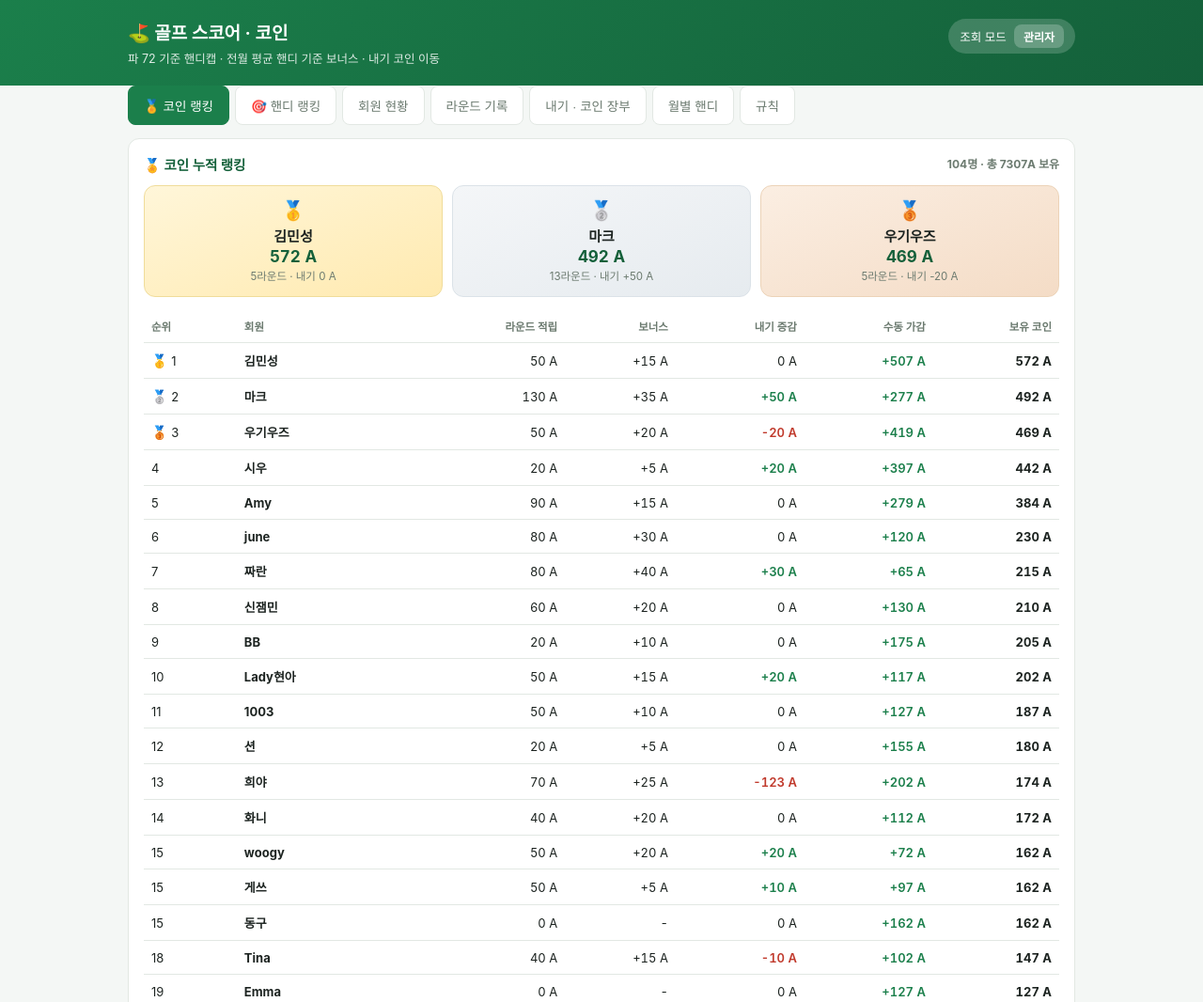
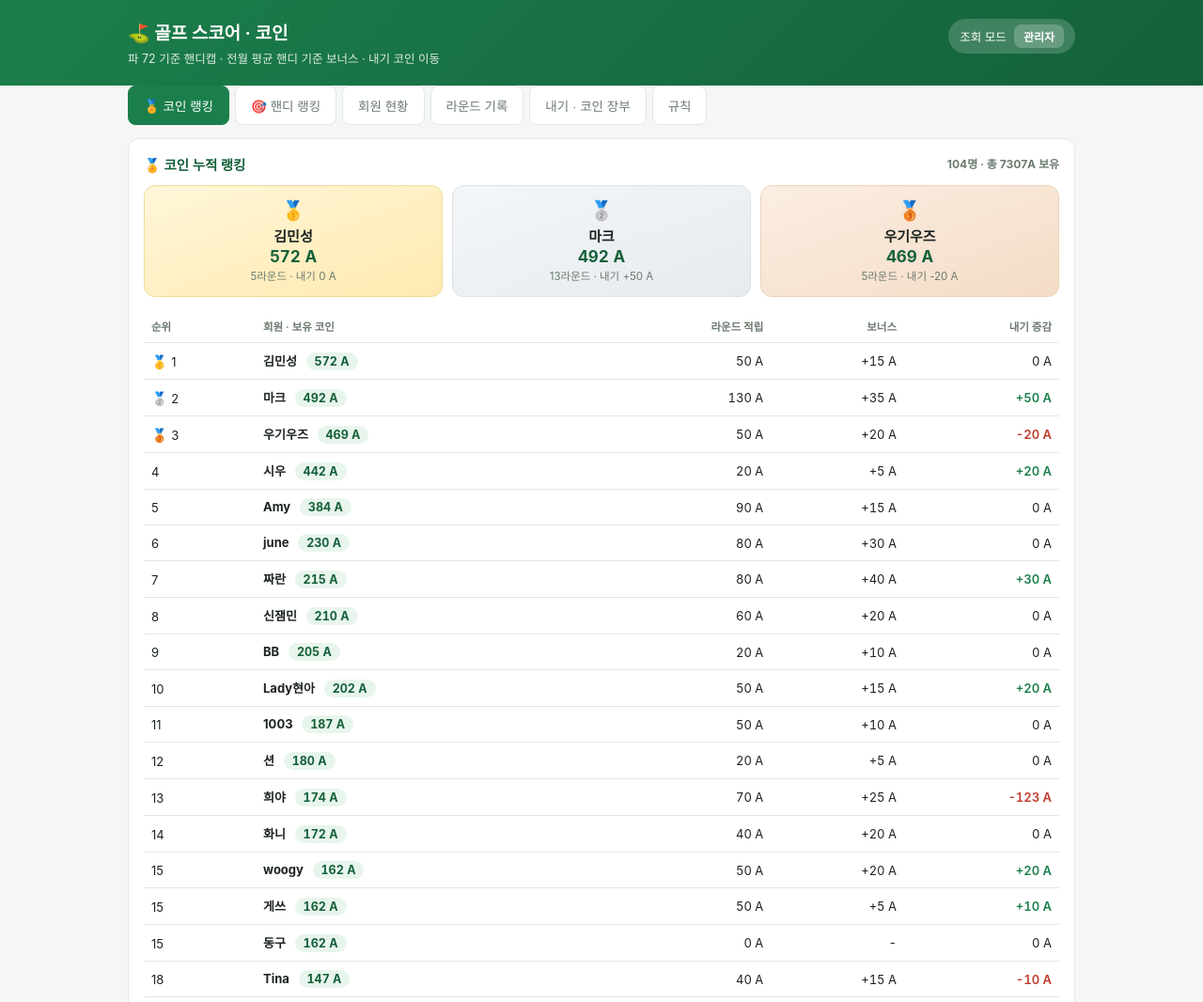
Before and after one commit to jaynescookie/clubclub, a plain HTML site: page index.html in a window 1280 px wide. Shown: the top 1066 px of the page at 94% size. Drawn offline with Linux system fonts and the light colour scheme.

Commit message:
index.html

```diff
--- a/index.html
+++ b/index.html
@@ -56,6 +56,7 @@ th{color:var(--muted);font-weight:600;font-size:11.5px}
 .podium .v{font-size:17px;font-weight:700;color:var(--g2);font-variant-numeric:tabular-nums}
 .podium .s{font-size:11.5px;color:var(--muted);margin-top:2px}
 .medal{font-size:14px}
+.coin{display:inline-block;margin-left:6px;background:#e8f5ec;color:var(--g2);font-weight:700;font-size:12.5px;padding:2px 9px;border-radius:99px;font-variant-numeric:tabular-nums}
 .sub{border-top:1px dashed var(--line);margin-top:14px;padding-top:14px}
 .bar{position:sticky;top:0;z-index:15;background:#fff4d6;border-bottom:1px solid #eddfab;padding:10px 0;font-size:13px}
 .bar .wrap{display:flex;gap:10px;align-items:center;flex-wrap:wrap;justify-content:space-between}
@@ -92,7 +93,7 @@ th{color:var(--muted);font-weight:600;font-size:11.5px}
     <button data-tab="rank">회원 현황</button>
     <button data-tab="rounds">라운드 기록</button>
     <button data-tab="ledger">내기 · 코인 장부</button>
-    <button data-tab="monthly">월별 핸디</button>
+    <button data-tab="monthly" class="hide">월별 핸디</button>
     <button data-tab="rules">규칙</button>
   </div>
 
@@ -192,10 +193,10 @@ th{color:var(--muted);font-weight:600;font-size:11.5px}
       <h2>🏅 코인 누적 랭킹 <span class="hint" id="casof"></span></h2>
       <div class="podium" id="cpodium"></div>
       <div class="scroll"><table id="t-crank">
-        <thead><tr><th>순위</th><th>회원</th><th class="num">라운드 적립</th><th class="num">보너스</th><th class="num">내기 증감</th><th class="num">수동 가감</th><th class="num">보유 코인</th></tr></thead><tbody></tbody>
+        <thead><tr><th>순위</th><th>회원 · 보유 코인</th><th class="num">라운드 적립</th><th class="num">보너스</th><th class="num">내기 증감</th></tr></thead><tbody></tbody>
       </table></div>
       <div class="empty" id="e-crank">아직 기록이 없습니다.</div>
-      <p class="hint" style="margin-top:10px">보유 코인 = 라운드 적립 + 보너스 + 내기 증감 + 수동 가감</p>
+      <p class="hint" style="margin-top:10px">보유 코인 = 라운드 적립 + 보너스 + 내기 증감 (관리자 수동 가감 포함)</p>
     </div>
   </section>
 
@@ -594,12 +595,10 @@ function renderCoin(){
   podium($('cpodium'),rows,x=>C(x.balance),x=>`${x.rounds}라운드 · 내기 ${signed(x.bet)}`);
   $('t-crank').querySelector('tbody').innerHTML=rows.map((s,i)=>`<tr>
     <td><span class="medal">${rk[i]<=3?MED[rk[i]-1]:''}</span> ${rk[i]}</td>
-    <td><b>${esc(s.name)}</b></td>
+    <td><b>${esc(s.name)}</b> <span class="coin">${C(s.balance)}</span></td>
     <td class="num mono">${C(s.base)}</td>
     <td class="num mono">${s.bonus?'+'+s.bonus+' A':'-'}</td>
-    <td class="num mono ${s.bet>0?'pos':s.bet<0?'neg':''}">${signed(s.bet)}</td>
-    <td class="num mono ${s.adjust>0?'pos':s.adjust<0?'neg':''}">${s.adjust?signed(s.adjust):'-'}</td>
-    <td class="num mono"><b>${C(s.balance)}</b></td></tr>`).join('');
+    <td class="num mono ${s.bet>0?'pos':s.bet<0?'neg':''}">${signed(s.bet)}</td></tr>`).join('');
   $('e-crank').classList.toggle('hide',!!rows.length);
   $('t-crank').classList.toggle('hide',!rows.length);
 }
@@ -647,15 +646,16 @@ function render(){
   $('pending').classList.toggle('hide',!(ADMIN&&DIRTY>0));
   $('pendCount').textContent=DIRTY;
 
-  $('t-rank').querySelector('tbody').innerHTML=VIEW.summary.map(s=>`<tr>
+  const byName=[...VIEW.summary].sort((a,b)=>a.name.localeCompare(b.name,'ko'));
+  $('t-rank').querySelector('tbody').innerHTML=byName.map(s=>`<tr>
     <td>${esc(s.name)}</td><td class="num mono">${s.rounds}</td>
     <td class="num mono">${s.avgScore??'-'}</td>
     <td class="num">${s.avgHcap==null?'-':`<span class="badge ${cls(s.avgHcap)}">${fmt(s.avgHcap)}</span>`}</td>
     <td class="num">${s.initHcap==null?'-':`<span class="badge ${cls(s.initHcap)}">${fmt(s.initHcap)}</span>`}</td>
     <td class="num mono">${s.best??'-'}</td>
     <td class="num mono"><b>${C(s.balance)}</b></td></tr>`).join('');
-  $('e-rank').classList.toggle('hide',!!VIEW.summary.length);
-  $('t-rank').classList.toggle('hide',!VIEW.summary.length);
+  $('e-rank').classList.toggle('hide',!!byName.length);
+  $('t-rank').classList.toggle('hide',!byName.length);
 
   const list=VIEW.rounds.filter(r=>!cur||r.name===cur);
   $('t-rounds').querySelector('tbody').innerHTML=list.map(r=>`<tr>
```
